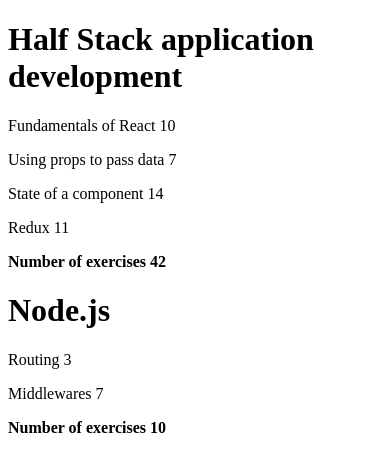
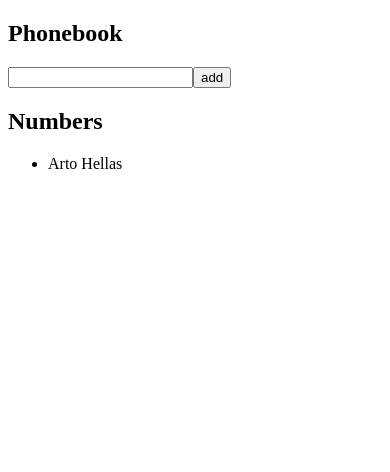
Before and after one commit to ce13ste/HelsinkiMOOC, a React (Create React App) app: page / in a window 390 px wide. Shown: the top 472 px of the page. Built offline with nearby package versions, Linux system fonts and the light colour scheme.

Commit message:
2.6: The Phonebook Step1

```diff
--- a/src/App.js
+++ b/src/App.js
@@ -1,25 +1,41 @@
+import React, { useState } from "react";
+import Name from "./components/Name";
+
 const App = () => {
-  const course = {
-    id: 1,
-    name: 'Half Stack application development',
-    parts: [
-      {
-        name: 'Fundamentals of React',
-        exercises: 10,
-        id: 1
-      },
-      {
-        name: 'Using props to pass data',
-        exercises: 7,
-        id: 2
-      },
-      {
-        name: 'State of a component',
-        exercises: 14,
-        id: 3
-      }
-    ]
-  }
+	console.log("app");
+	const [persons, setPersons] = useState([{ name: "Arto Hellas", id: 1 }]);
+	const [newName, setNewName] = useState("");
 
-  return <Course course={course} />
-}
+	const addName = (event) => {
+		event.preventDefault();
+		const nameObject = {
+			name: newName,
+			id: persons.length + 1,
+		};
+
+		setPersons(persons.concat(nameObject));
+		setNewName("");
+	};
+
+	const updateName = (event) => {
+		setNewName(event.target.value);
+	};
+
+	return (
+		<div>
+			<h2>Phonebook</h2>
+			<form onSubmit={addName}>
+				<input value={newName} onChange={updateName} />
+				<button type="submit">add</button>
+			</form>
+			<h2>Numbers</h2>
+			<ul>
+				{persons.map((person) => (
+					<Name key={person.id} name={person.name} />
+				))}
+			</ul>
+		</div>
+	);
+};
+
+export default App;
--- /dev/null
+++ b/src/components/Name.js
@@ -0,0 +1,7 @@
+import React from "react";
+
+const Name = ({ name }) => {
+	return <li>{name}</li>;
+};
+
+export default Name;
--- a/src/index.js
+++ b/src/index.js
@@ -1,54 +1,4 @@
-import React from "react";
 import ReactDOM from "react-dom";
-import Course from "./components/Course";
-
-const App = () => {
-  const courses = [
-		{
-			name: "Half Stack application development",
-			id: 1,
-			parts: [
-				{
-					name: "Fundamentals of React",
-					exercises: 10,
-					id: 1,
-				},
-				{
-					name: "Using props to pass data",
-					exercises: 7,
-					id: 2,
-				},
-				{
-					name: "State of a component",
-					exercises: 14,
-					id: 3,
-				},
-				{
-					name: "Redux",
-					exercises: 11,
-					id: 4,
-				},
-			],
-		},
-		{
-			name: "Node.js",
-			id: 2,
-			parts: [
-				{
-					name: "Routing",
-					exercises: 3,
-					id: 1,
-				},
-				{
-					name: "Middlewares",
-					exercises: 7,
-					id: 2,
-				},
-			],
-		},
-	];
-
-	return courses.map((course) => <Course course={course} />);
-};
+import App from "./App.js";
 
 ReactDOM.render(<App />, document.getElementById("root"));
```
